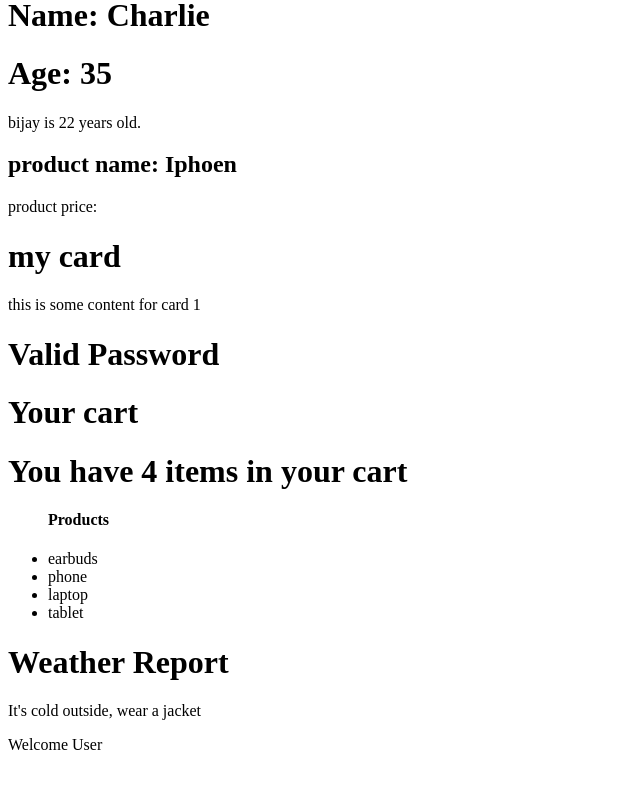
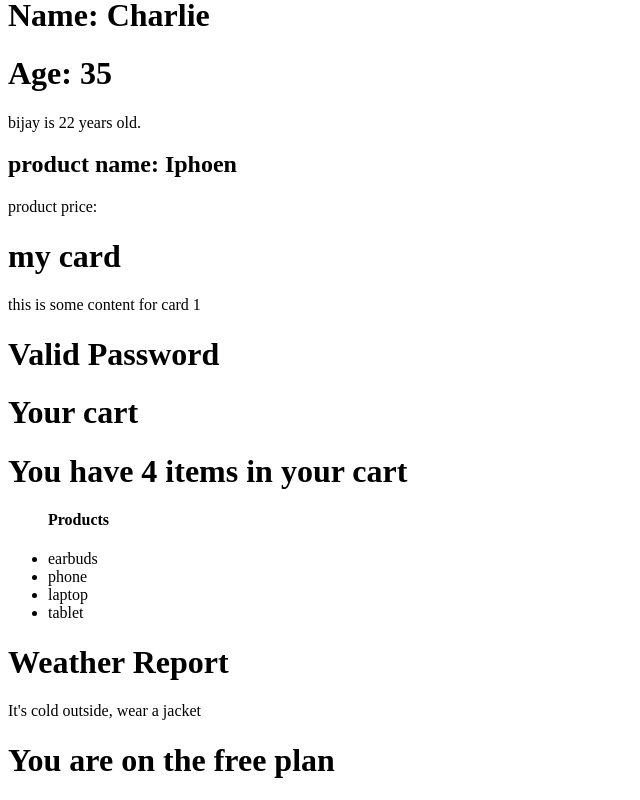
Before and after one commit to barmanb17/react, a React (Vite) app in the folder react/: page / in a window 1280 px wide. Shown: the part 671-1471 px from the top of the page, without its empty margins (0-640 px from the left). Before the commit the page ends 1441 px from the top, so only its background shows below. Built offline with nearby package versions, Linux system fonts and the light colour scheme.

Commit message:
subscription plan

```diff
--- a/react/src/components/UserStatus.jsx
+++ b/react/src/components/UserStatus.jsx
@@ -1,13 +1,11 @@
-import React, { useState } from 'react'
+import React, {useState} from 'react'
 
 const UserStatus = () => {
-    const [loggedIn, setLoggedIn] = useState(true);
-    const [isAdmin, setIsAdmin] = useState(false);
+    const [subscribed, setSubscribed] = useState(true);
+    const [isPremium, setIsPremium] = useState(false);
   return (
     <div>
-       <p>
-        {loggedIn ? isAdmin ? "Welcome Admin" : "Welcome User" : "Please log in"}
-       </p>
+        <h1>{subscribed ? isPremium ? "Thanks for being a premium subscriber" : "You are on the free plan" : "Please subscribe"}</h1>
     </div>
   )
 }
```
